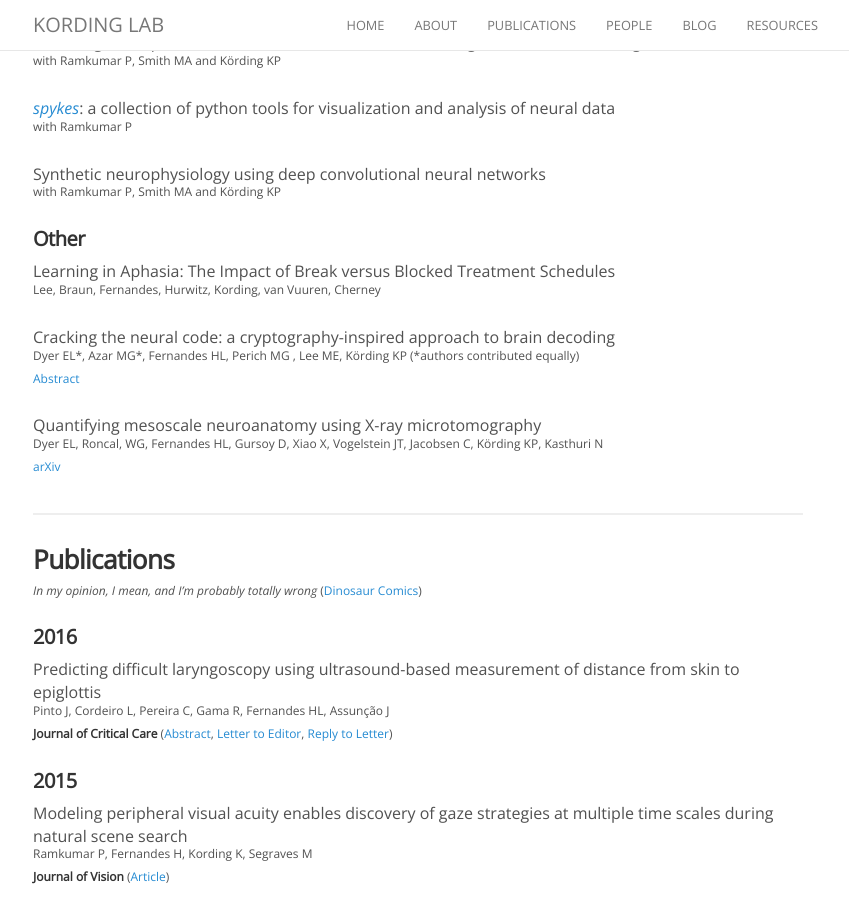
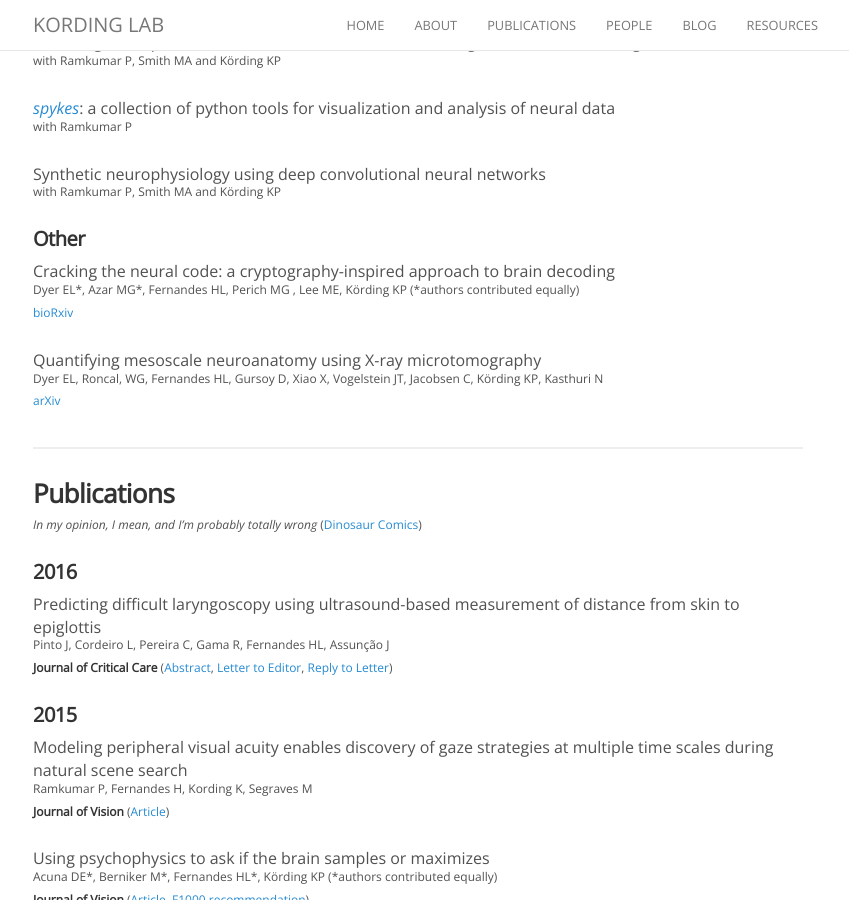
Before and after one commit to KordingLab/KordingLab.github.io, a Jekyll site: the page built from _people/hugo_fernandes.md, in a window 1280 px wide and 900 px high, scrolled down 785 px. Shown: the whole window, without its empty margins (222-1071 px from the left). Built offline with Jekyll 4.4.1, drawn with Linux system fonts in a browser that asks for light colours; nearby versions of some CDN libraries; comment, search, counter and statistics services are not loaded.

Commit message:
Update hugo_fernandes.md

```diff
--- a/_people/hugo_fernandes.md
+++ b/_people/hugo_fernandes.md
@@ -39,13 +39,9 @@
 
 
 ###### Other
-Learning in Aphasia: The Impact of Break versus Blocked Treatment Schedules <br>
-<sup>Lee, Braun, Fernandes, Hurwitz, Kording, van Vuuren, Cherney</sup> <br>
-
-
 Cracking the neural code: a cryptography-inspired approach to brain decoding <br>
 <sup> Dyer EL\*, Azar MG\*, Fernandes HL, Perich MG , Lee ME, Körding KP (\*authors contributed equally)</sup> <br>
-<sup>[Abstract](http://kordinglab.com/DAD/)</sup>
+<sup>[bioRxiv](http://www.biorxiv.org/content/early/2016/10/14/080861)</sup>
 
 
 Quantifying mesoscale neuroanatomy using X-ray microtomography <br>
```
